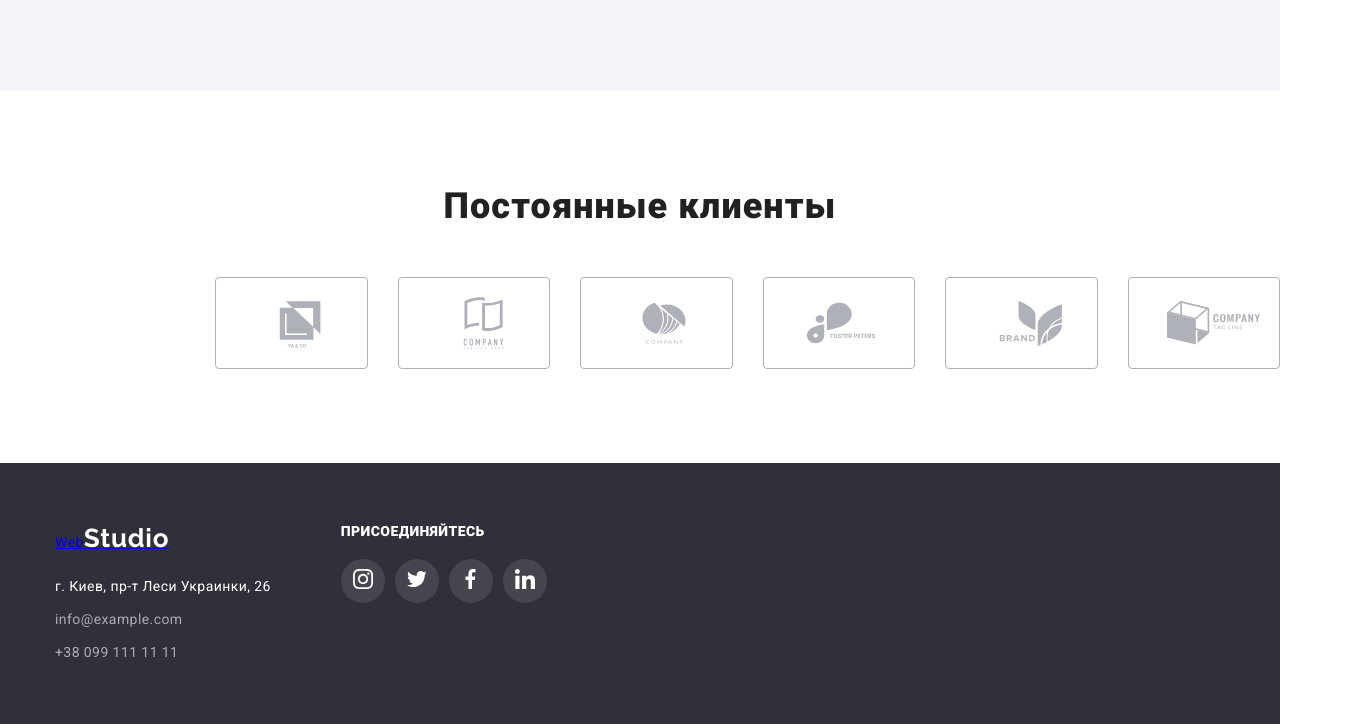
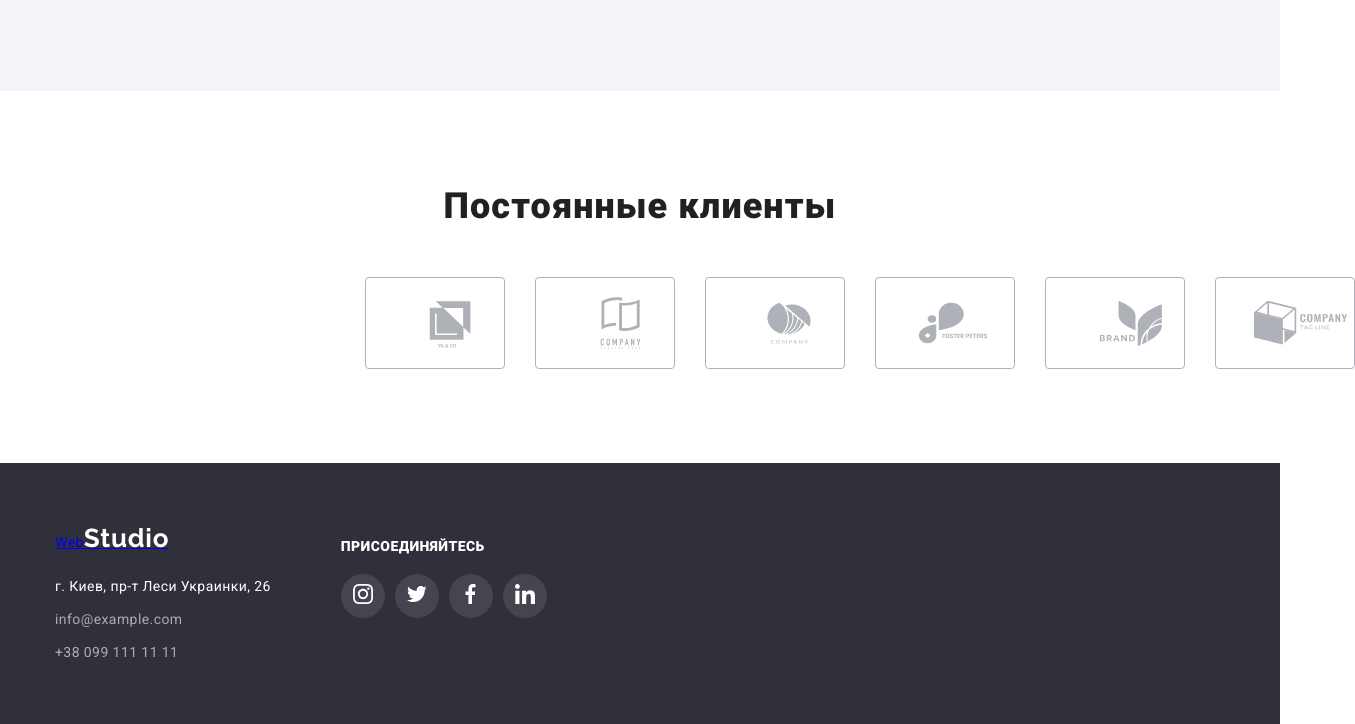
Before and after one commit to ArtemAraratik/goit-markup-hw-04, a plain HTML site: page index.html in a window 1280 px wide. Shown: the part 2214-2938 px from the top of the page, 1355 px wide, since content can reach past the window. Drawn offline with nearby package versions, Linux system fonts and the light colour scheme.

Commit message:
hw4 start

```diff
--- a/css/styles.css
+++ b/css/styles.css
@@ -414,7 +414,8 @@ margin-right: 50px;
    fill: white;
 }
 /* Clients */
-.clients {
+.clients-conteiner {
+
    align-items: center;
 }
 .h2-clients {
@@ -433,8 +434,9 @@ margin-right: 50px;
    display: flex;
    gap: 30px;
    margin-bottom: 94px;
+   margin-left: 365px;
    list-style: none;
-   margin-left: 215px;
+
 }
 .clients-items {
    width: 170px;
@@ -539,6 +541,7 @@ margin-right: 50px;
    letter-spacing: 0.03em;
    text-transform: uppercase;
    color: #FFFFFF;
+   margin-top: 15px;
    margin-bottom: 20px;
 }
 .social-list-footer {
--- a/index.html
+++ b/index.html
@@ -247,7 +247,7 @@
         </div>
     </section>
     <section class="clients">
-        <div>
+        <div class="clients-conteiner">
             <h2 class="h2-clients">Постоянные клиенты</h2>
             <ul class="clients-list">
                 <li class="clients-items"><a href="">
```
